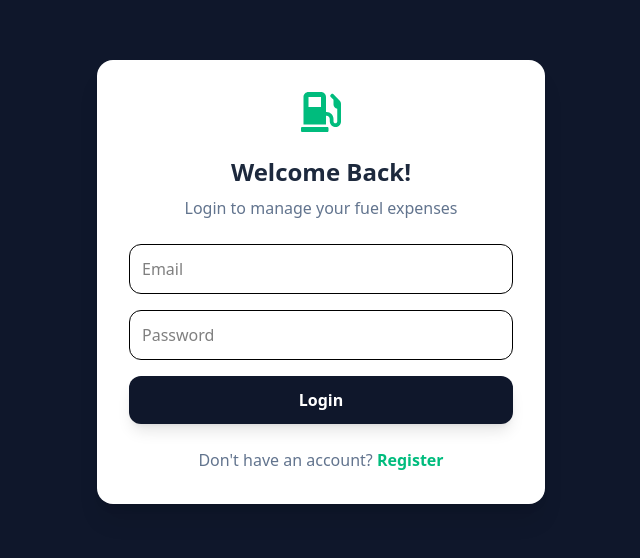
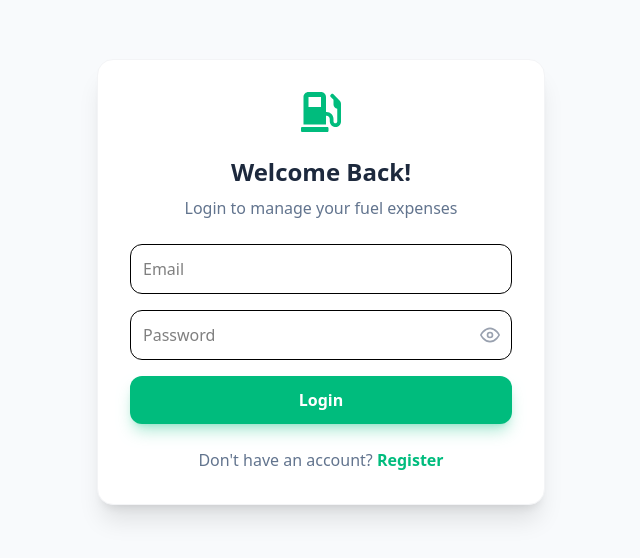
Before and after one commit to abdullahislam123/fuel-tracker-app, a React (Vite) app in the folder fuel-tracker/: page /login in a window 1280 px wide. Shown: the part 118-676 px from the top of the page, without its empty margins (319-959 px from the left). Built offline with nearby package versions, Linux system fonts and the light colour scheme.

Commit message:
Feature: Completed Auth UI sync and added secure Delete Account route

```diff
--- a/fuel-tracker/src/components/Login.jsx
+++ b/fuel-tracker/src/components/Login.jsx
@@ -1,10 +1,14 @@
 import React, { useState } from "react";
 import { Link, useNavigate } from "react-router-dom";
+// FaGasPump icon import kiya
 import { FaGasPump } from "react-icons/fa";
+// FiEye aur FiEyeOff icons import kiye
+import { FiEye, FiEyeOff } from "react-icons/fi";
 
 const Login = () => {
   const navigate = useNavigate();
   const [formData, setFormData] = useState({ email: "", password: "" });
+  const [showPassword, setShowPassword] = useState(false);
 
   const handleLogin = async () => {
     try {
@@ -31,21 +35,52 @@ const Login = () => {
   };
 
   return (
-    <div className="min-h-screen bg-slate-900 flex items-center justify-center p-4">
-      <div className="bg-white p-8 rounded-2xl shadow-xl w-full max-w-md">
-        <div className="flex justify-center mb-6 text-slate-900">
-          <FaGasPump size={40} className="text-emerald-500" />
+    // ⭐ Register se Match: bg-slate-50
+    <div className="min-h-screen bg-slate-50 flex items-center justify-center p-4">
+      {/* ⭐ Register se Match: border border-gray-100 */}
+      <div className="bg-white p-8 rounded-2xl shadow-xl w-full max-w-md border border-gray-100">
+
+        {/* ⭐ Register se Match: text-emerald-500 */}
+        <div className="flex justify-center mb-6 text-emerald-500">
+          <FaGasPump size={40} />
         </div>
+
         <h2 className="text-2xl font-bold text-center text-slate-800 mb-2">Welcome Back!</h2>
         <p className="text-center text-slate-500 mb-6">Login to manage your fuel expenses</p>
 
         <div className="space-y-4">
-          <input type="email" placeholder="Email" className="w-full p-3 border rounded-xl"
-            onChange={(e) => setFormData({...formData, email: e.target.value})} />
-          <input type="password" placeholder="Password" className="w-full p-3 border rounded-xl"
-            onChange={(e) => setFormData({...formData, password: e.target.value})} />
+          {/* Email Field */}
+          <input
+            type="email"
+            placeholder="Email"
+            className="w-full p-3 border rounded-xl"
+            onChange={(e) => setFormData({...formData, email: e.target.value})}
+          />
 
-          <button onClick={handleLogin} className="w-full bg-slate-900 text-white py-3 rounded-xl font-bold hover:bg-slate-800 transition-all shadow-lg">
+          {/* ⭐ PASSWORD FIELD WITH ICON (Register se Matched) */}
+          <div className="relative">
+            <input
+              type={showPassword ? "text" : "password"}
+              placeholder="Password"
+              className="w-full p-3 border rounded-xl pr-10"
+              onChange={(e) => setFormData({...formData, password: e.target.value})}
+            />
+            {/* Eye Icon Button */}
+            <button
+              type="button"
+              onClick={() => setShowPassword(!showPassword)}
+              // Register se Match: hover:text-emerald-600
+              className="absolute right-3 top-1/2 transform -translate-y-1/2 text-gray-400 hover:text-emerald-600"
+            >
+              {showPassword ? <FiEyeOff size={20} /> : <FiEye size={20} />}
+            </button>
+          </div>
+
+          <button
+            onClick={handleLogin}
+            // ⭐ Register se Match: bg-emerald-500
+            className="w-full bg-emerald-500 text-white py-3 rounded-xl font-bold hover:bg-emerald-600 transition-all shadow-lg shadow-emerald-500/30"
+          >
             Login
           </button>
         </div>
--- a/fuel-tracker/src/components/Register.jsx
+++ b/fuel-tracker/src/components/Register.jsx
@@ -1,10 +1,14 @@
 import React, { useState } from "react";
 import { Link, useNavigate } from "react-router-dom";
+// ⭐ FiEye aur FiEyeOff icons import kiye
 import { FaGasPump } from "react-icons/fa";
+import { FiEye, FiEyeOff } from "react-icons/fi"; // Fi icons library se (agar aapne install ki hai)
 
 const Register = () => {
   const navigate = useNavigate();
   const [formData, setFormData] = useState({ username: "", email: "", password: "" });
+  // ⭐ NEW STATE: Password dikhana hai ya nahi
+  const [showPassword, setShowPassword] = useState(false);
 
   const handleRegister = async () => {
     try {
@@ -35,14 +39,46 @@ const Register = () => {
         <h2 className="text-2xl font-bold text-center text-slate-800 mb-6">Create Account</h2>
 
         <div className="space-y-4">
-          <input type="text" placeholder="Username" className="w-full p-3 border rounded-xl"
-            onChange={(e) => setFormData({...formData, username: e.target.value})} />
-          <input type="email" placeholder="Email" className="w-full p-3 border rounded-xl"
-            onChange={(e) => setFormData({...formData, email: e.target.value})} />
-          <input type="password" placeholder="Password" className="w-full p-3 border rounded-xl"
-            onChange={(e) => setFormData({...formData, password: e.target.value})} />
+          {/* Username Field */}
+          <input
+            type="text"
+            placeholder="Username"
+            className="w-full p-3 border rounded-xl"
+            onChange={(e) => setFormData({...formData, username: e.target.value})}
+          />
 
-          <button onClick={handleRegister} className="w-full bg-emerald-500 text-white py-3 rounded-xl font-bold hover:bg-emerald-600 transition-all shadow-lg shadow-emerald-500/30">
+          {/* Email Field */}
+          <input
+            type="email"
+            placeholder="Email"
+            className="w-full p-3 border rounded-xl"
+            onChange={(e) => setFormData({...formData, email: e.target.value})}
+          />
+
+          {/* ⭐ UPDATED PASSWORD FIELD WITH ICON */}
+          <div className="relative">
+            <input
+              // ⭐ Type change hoga state ke mutabiq
+              type={showPassword ? "text" : "password"}
+              placeholder="Password"
+              className="w-full p-3 border rounded-xl pr-10" // pr-10 icon ke liye space dega
+              onChange={(e) => setFormData({...formData, password: e.target.value})}
+            />
+            {/* ⭐ NEW: Eye Icon Button */}
+            <button
+              type="button"
+              onClick={() => setShowPassword(!showPassword)}
+              // Absolute position de taake input field ke andar fit ho
+              className="absolute right-3 top-1/2 transform -translate-y-1/2 text-gray-400 hover:text-emerald-600"
+            >
+              {showPassword ? <FiEyeOff size={20} /> : <FiEye size={20} />}
+            </button>
+          </div>
+
+          <button
+            onClick={handleRegister}
+            className="w-full bg-emerald-500 text-white py-3 rounded-xl font-bold hover:bg-emerald-600 transition-all shadow-lg shadow-emerald-500/30"
+          >
             Sign Up
           </button>
         </div>
```
